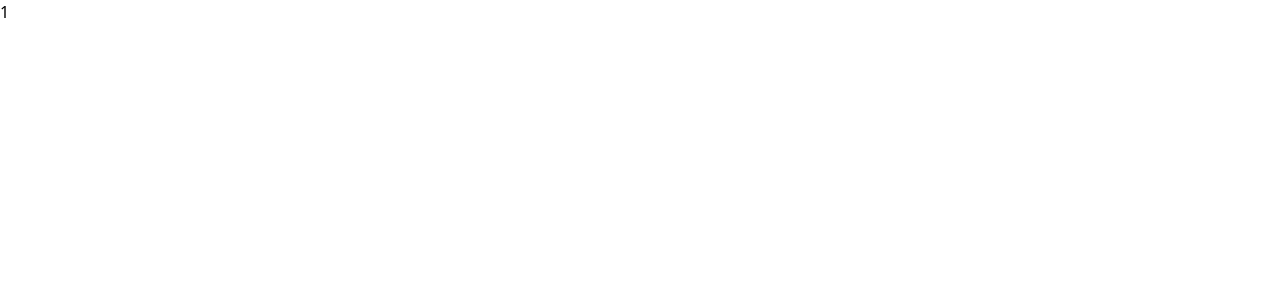
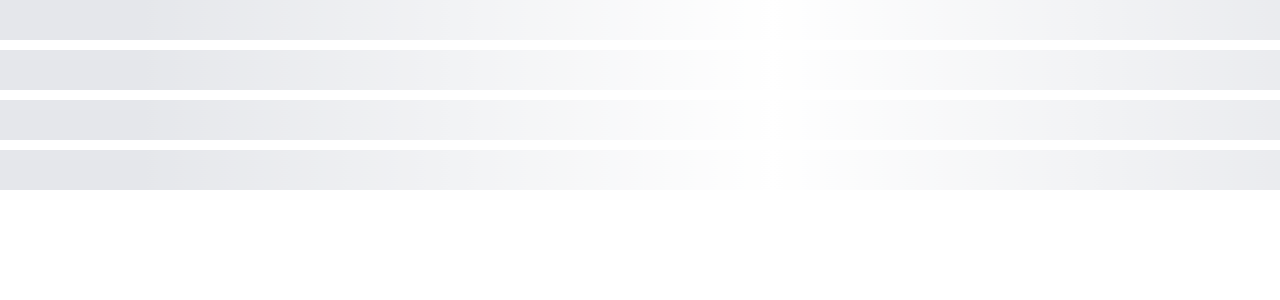
Before and after one commit to mwoolf87/media, a React (Create React App) app: page / in a window 1280 px wide. Shown: the top 300 px of the page. Built offline with nearby package versions, Linux system fonts and the light colour scheme; data requests are answered from the project's data file.

Commit message:
create skeleton component and imported to usersList.js

```diff
--- /dev/null
+++ b/src/components/Skeleton.js
@@ -0,0 +1,36 @@
+import React from "react";
+import classNames from "classnames";
+
+const Skeleton = ({ times, clasName }) => {
+  const outerClassNames = classNames(
+    "relative",
+    "overflow-hidden",
+    "bg-gray-200",
+    "mb-2.5",
+    clasName
+  );
+  const innerClassNames = classNames(
+    "animate-shimmer",
+    "absolute",
+    "inset-0",
+    "-translate-x-full",
+    "bg-gradient-to-r",
+    "from-gray-200",
+    "via-white",
+    "to-gray-200"
+  );
+
+  const boxes = Array(times)
+    .fill(0)
+    .map((_, i) => {
+      return (
+        <div key={i} className={outerClassNames}>
+          <div className={innerClassNames} />
+        </div>
+      );
+    });
+
+  return boxes;
+};
+
+export default Skeleton;
--- a/src/components/UsersList.js
+++ b/src/components/UsersList.js
@@ -2,6 +2,7 @@
 import { useEffect } from "react";
 import { useDispatch, useSelector } from "react-redux";
 import { fetchUsers } from "../store";
+import Skeleton from "./Skeleton";
 const UsersList = () => {
   const dispatch = useDispatch();
   const { isLoading, data, error } = useSelector(state => {
@@ -11,7 +12,11 @@
     dispatch(fetchUsers());
   }, []);
   if (isLoading) {
-    return <div>Loading...</div>;
+    return (
+      <div>
+        <Skeleton times={4} clasName="h-10 w-full" />
+      </div>
+    );
   }
   if (error) {
     return <div>Error fetching data...</div>;
--- a/src/store/thunks/fetchUsers.js
+++ b/src/store/thunks/fetchUsers.js
@@ -4,7 +4,7 @@
   const response = await axios.get("http://localhost:3005/users");
 
   // DEV ONLY!!!
-  await pause(1000);
+  await pause(10000);
 
   return response.data;
 });
--- a/tailwind.config.js
+++ b/tailwind.config.js
@@ -2,7 +2,16 @@
 module.exports = {
   content: ["./src/**/*.{js,jsx,ts,tsx}"],
   theme: {
-    extend: {}
+    extend: {
+      keyframes: {
+        shimmer: {
+          "100%": { transform: "translateX(100%)" }
+        }
+      },
+      animation: {
+        shimmer: "shimmer 1.5s infinite"
+      }
+    }
   },
   plugins: []
 };
```
